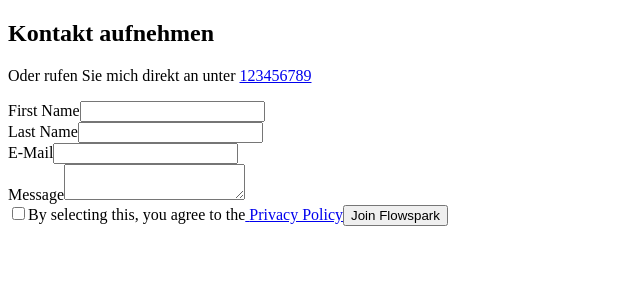
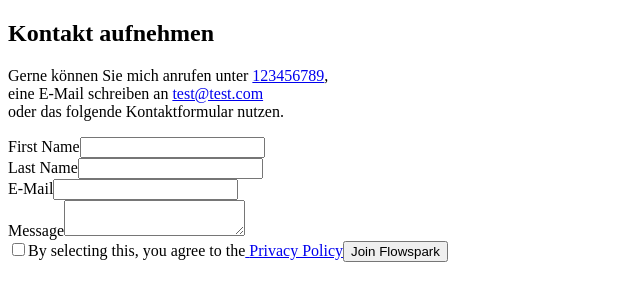
Before and after one commit to schmuckware/nextjs-react-excercise-courier, a Next.js app: page /kontakt in a window 1280 px wide. Shown: the top 300 px of the page, without its empty margins (0-640 px from the left). Built offline with nearby package versions, Linux system fonts and the light colour scheme.

Commit message:
Delete unneccessary component MainHeader

```diff
--- a/src/components/MainHeader.tsx
+++ /dev/null
@@ -1,20 +0,0 @@
-import config from "@/data.json";
-import { ReactNode } from "react";
-
-interface MainHeaderProps {
-  header: string;
-  children?: ReactNode;
-}
-
-const MainHeader = ({ header, children }: MainHeaderProps) => {
-  return (
-    <>
-      <h2 className="text-3xl font-bold md:text-5xl">{header}</h2>
-      <p className="mx-auto mb-8 mt-4 max-w-lg text-[#636262] md:mb-12 lg:mb-16">
-        {children}
-      </p>
-    </>
-  );
-};
-
-export default MainHeader;
--- a/src/components/contact/ContactForm.tsx
+++ b/src/components/contact/ContactForm.tsx
@@ -1,5 +1,4 @@
 import config from "@/data.json";
-import MainHeader from "../MainHeader";
 
 const header = "Kontakt aufnehmen";
 
@@ -8,15 +7,28 @@ const ContactForm = () => {
     <div>
       <section>
         <div className="mx-auto max-w-7xl px-5 py-16 text-center md:px-10 md:py-24 lg:py-32">
-          <MainHeader header={header}>
-            Oder rufen Sie mich direkt an unter{" "}
+          <h2 className="text-3xl font-bold md:text-5xl">Kontakt aufnehmen</h2>
+          <p className="mx-auto mb-8 mt-4 max-w-lg text-[#636262] md:mb-12 lg:mb-16">
+            Gerne können Sie mich anrufen unter{" "}
             <a
               href={`tel:${config.telefonnummer}`}
               className="underline hover:text-blue-800"
             >
               {config.telefonnummer}
             </a>
-          </MainHeader>
+            ,<br></br>
+            eine E-Mail schreiben an{" "}
+            <a
+              href={`mailto:${config.email}`}
+              className="underline hover:text-blue-800"
+            >
+              {config.email}
+            </a>
+            <br></br>
+            oder das folgende Kontaktformular nutzen.
+          </p>
+
+          {/* Start contact form */}
           <form
             name="wf-form-name"
             method="get"
@@ -64,16 +76,14 @@ const ContactForm = () => {
                 name="field"
                 className="mb-2.5 block h-auto min-h-[186px] w-full rounded-md border border-solid border-black px-3 py-2 text-sm text-[#333333]"
                 // TODO: Add client side verification
-              >
-                {" "}
-              </textarea>
+              ></textarea>
             </div>
 
             <label className="font-mediume mb-1 flex items-center justify-start pb-4 pl-5">
               <input
                 type="checkbox"
                 name="checkbox-2"
-                className="-ml-[20px] align-middle"
+                className="w-[18px] h-[18px] -ml-[20px] align-middle"
               />
               <span className="ml-4 inline-block cursor-pointer text-sm">
                 By selecting this, you agree to the
--- a/src/components/prices/PriceTable.tsx
+++ b/src/components/prices/PriceTable.tsx
@@ -10,7 +10,7 @@ const PriceTable = () => {
             <h2 className="text-3xl font-bold md:text-5xl">
               Simple & Affordable Pricing
             </h2>
-            <p className="mx-auto mb-8 mt-4 max-w-lg text-[#636262] md:mb-12 lg:mb-16">
+            <p className="mx-auto mb-8 mt-4 max-w-lg text-[#636262] md:mb-20 lg:mb-28">
               Simple & fixed pricing. 30 days money-back guarantee
             </p>
           </div>
--- a/src/data.json
+++ b/src/data.json
@@ -1,5 +1,6 @@
 {
   "telefonnummer": "123456789",
+  "email": "test@test.com",
   "preise": {
     "aufMinutenbasis": {
       "Grundpreis": {
```
